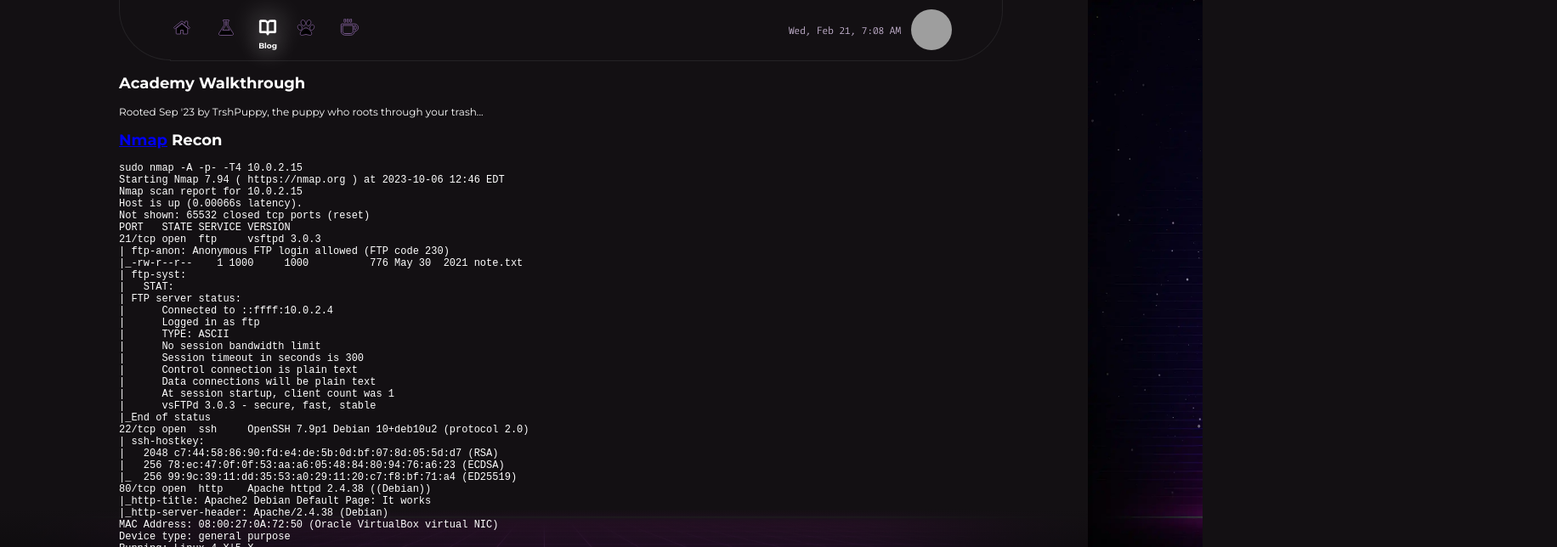
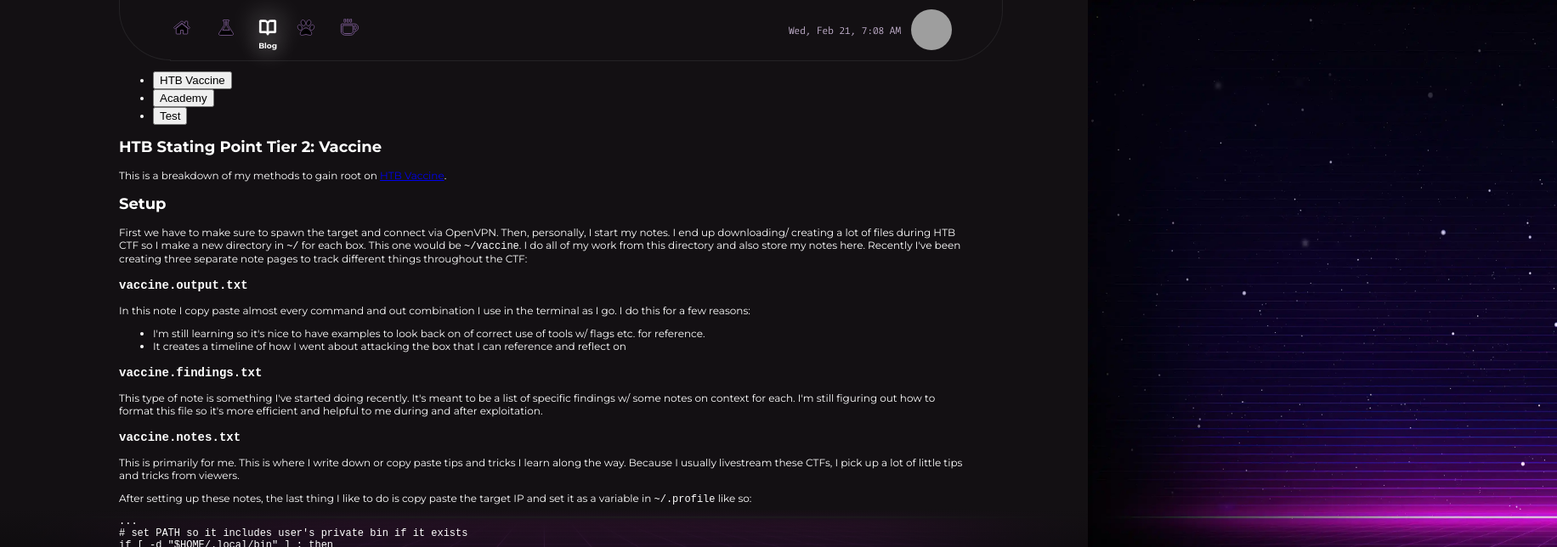
Before and after one commit to TrshPuppy/TrshPuppy.github.io, a React (Vite) app: page /blog in a window 1280 px wide. Shown: the top 644 px of the page at 85% size, 1832 px wide, since content can reach past the window. Built offline with nearby package versions, Linux system fonts and the light colour scheme; grey boxes are pictures that could not be loaded.

Commit message:
Working blog nav

```diff
--- /dev/null
+++ b/public/md/test.md
@@ -0,0 +1 @@
+# Test
--- a/src/styles/partials/loader.scss
+++ b/src/styles/partials/loader.scss
@@ -9,7 +9,7 @@
     justify-content: center;
 
     div {
-        padding: 1rem;
+        padding: 0.75rem;
         font-size: 1.4rem;
         font-family: CamingoCode, monospace;
         color: $active;
@@ -23,8 +23,7 @@
             position: relative;
             animation: loader 2s infinite;
             background-color: $background;
-            margin: 0 0.25rem;
-            border-radius: 0.5rem;
+            margin: 0 0.5rem;
             opacity: 0;
         }
 
@@ -32,24 +31,36 @@
 
         @each $name, $color in $nav-links {
             .light.#{$name} {
-                animation-delay: $delay + s;
+                animation-delay: $delay + ms;
                 outline: 1px solid $color;
             }
 
-            $delay: $delay + 0.1;
+            $delay: $delay + 100;
         }
     }
 }
 
 @keyframes loader {
-    0% {
+    0%, 100% {
         opacity: 1;
         transform: rotateX(-200deg);
         filter: drop-shadow(0 0 2rem #ff0096);
         background-color: #fff;
-        outline-color: #fff;
+        top: 0;
     }
-    100% {
+    10% {
+        top: -1rem;
+    }
+
+    20% {
+        top: 0;
+    }
+
+    50% {
         opacity: 0;
+        background-color: $background;
+        transform: rotateX(0deg);
+        border-color: #fff;
+        top: 0;
     }
 }
--- a/src/views/Blog.jsx
+++ b/src/views/Blog.jsx
@@ -2,35 +2,64 @@
 import ReactMarkdown from 'react-markdown';
 
 const Blog = () => {
-    const [mdFiles, setmdFiles] = useState([]);
-    const markdownFiles = [];
     const markdownFilesGlob = import.meta.glob('/public/md/*.md');
-    for (const path in markdownFilesGlob) markdownFiles.push(path);
+    const markdownFilePaths = [];
 
-    useEffect(() => {
-        const fetchMDFiles = async () => {
-            for (const path of markdownFiles) {
+    for (const path in markdownFilesGlob) markdownFilePaths.push(path);
+
+    const [currentFilePath, setCurrentFilePath] = useState(markdownFilePaths[0] || '');
+    const [currentText, setCurrentText] = useState('');
+
+    const fetchCurrentFileText = async () => {
         try {
-                    const publicPath = path.replace('/public', '');
+            const publicPath = formatPublicPath(currentFilePath);
             let res = await fetch(publicPath);
+            console.log(res);
             res = await res.text();
-                    setmdFiles([...mdFiles, res])
-                } catch(err) {
+            setCurrentText(res);
+        } catch (err) {
             console.log(err);
         }
     }
+
+    const formatPathToTitle = path => {
+        let result = path;
+        result = result.replace('/public/md', '');
+        result = result.replace('.md', '');
+        result = result.replace(/[^\w\s]/gi, ' ');
+        result = result.replace(/\b\w/g, match => match.toUpperCase());
+        return result;
     }
-        fetchMDFiles().finally();
-    }, [])
+
+    const formatPublicPath = path => path.replace('/public', '');
+
+    useEffect(() => {
+        fetchCurrentFileText().finally();
+    }, [currentFilePath]);
+
+    useEffect(() => {
+        fetchCurrentFileText().finally();
+    }, []);
 
     return (
-        <article id="about-view" className="view">
-            { mdFiles.map((text, i) => {
+        <div id="about-view" className="view">
+            <aside>
+                <nav>
+                    <ul>
+                        { markdownFilePaths.map((path, i) => {
                             return (
-                    <ReactMarkdown key={ `path-${ i }` }>{ text }</ReactMarkdown>
-                )
+                                <li key={ `aside-file-${ i }` }>
+                                    <button onClick={() => setCurrentFilePath(path)}>{ formatPathToTitle(path) }</button>
+                                </li>
+                            );
                         }) }
+                    </ul>
+                </nav>
+            </aside>
+            <article>
+                <ReactMarkdown>{ currentText }</ReactMarkdown>
             </article>
+        </div>
     );
 };
 
--- a/src/views/Contact.jsx
+++ b/src/views/Contact.jsx
@@ -4,7 +4,7 @@
     return (
         <article id="contact-view" className="contact view">
             <p>
-
+                <Loader />
             </p>
 
         </article>
```
Lines whose indentation alone changed are shown as unchanged.
